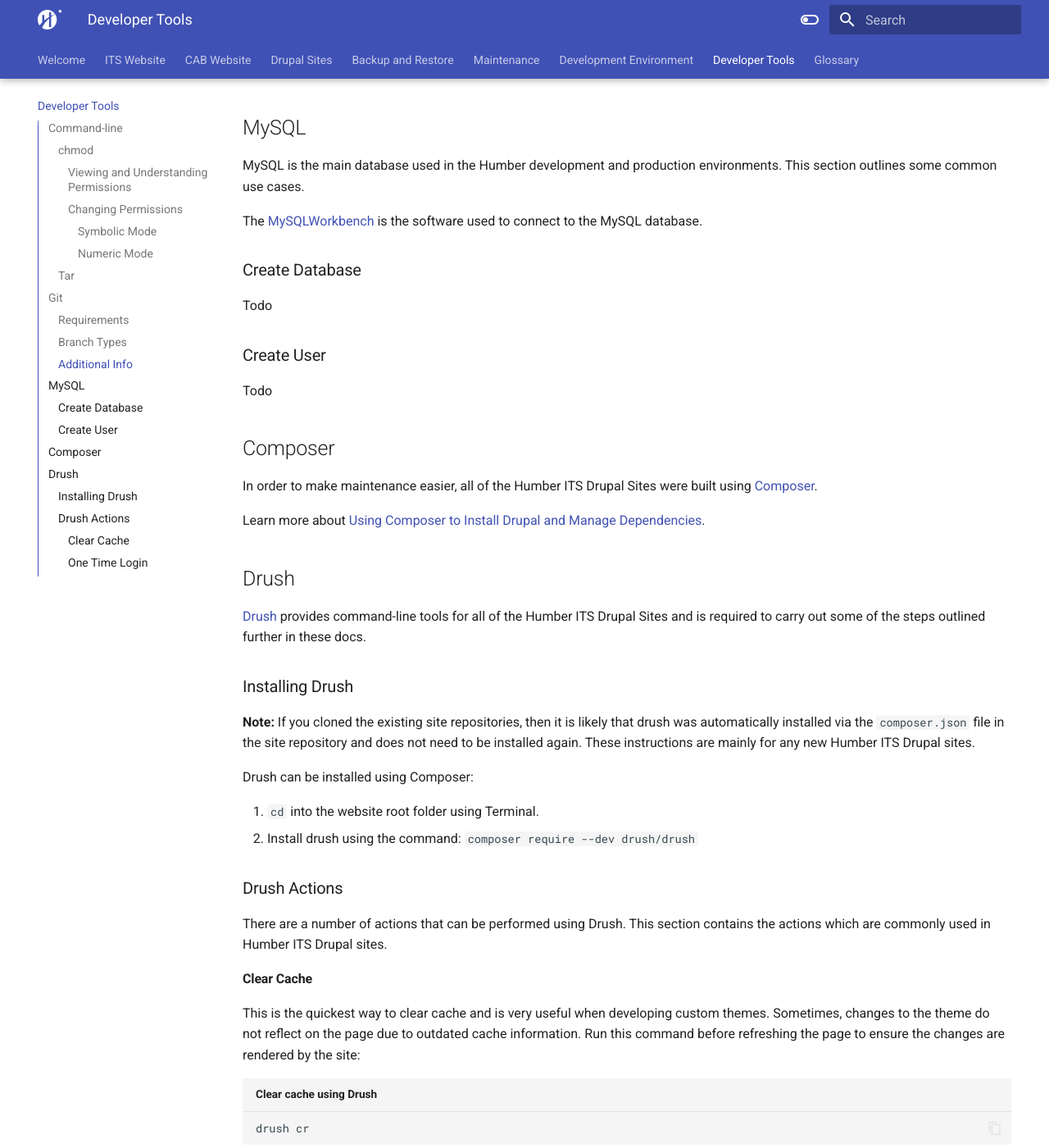
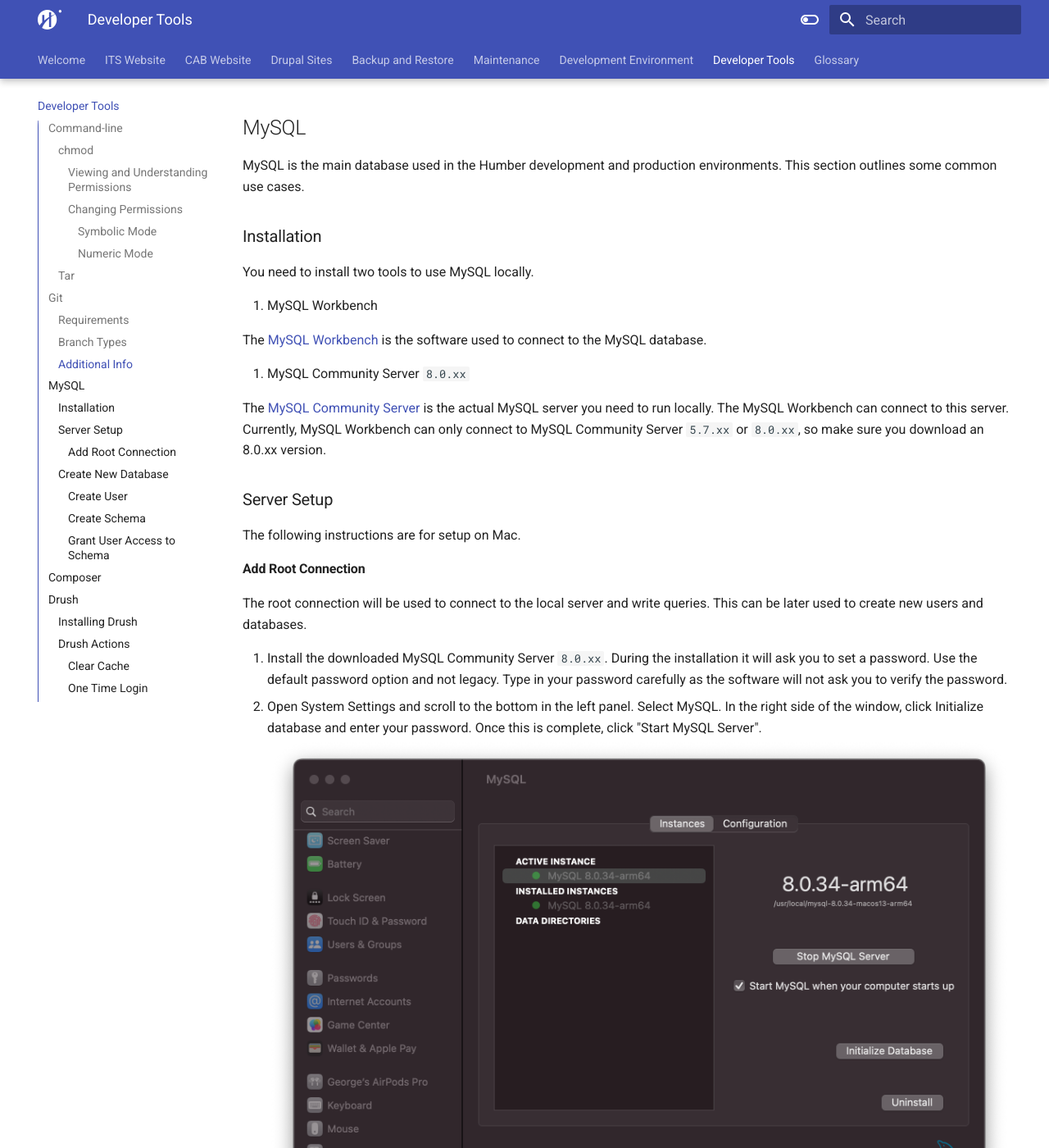
Before and after one commit to GeorgeCiesinski/custom-drupal-docs, an MkDocs documentation site: the page built from docs/developer-tools.md, in a window 1280 px wide and 1400 px high, scrolled down 5246 px. Shown: the whole window at 82% size. Built offline with MkDocs 1.6.1 and Material for MkDocs 9.7.7, drawn with Linux system fonts in a browser that asks for light colours; some of the changed text lies outside the part shown.

Commit message:
Expanded developer tools and added instructions to index

````diff
--- a/docs/developer-tools.md
+++ b/docs/developer-tools.md
@@ -204,16 +204,71 @@ Some more information can be found in these links. These are meant to get a bett
 
 MySQL is the main database used in the Humber development and production environments. This section outlines some common use cases.
 
-The [MySQLWorkbench](https://dev.mysql.com/downloads/workbench/) is the software used to connect to the MySQL database.
+### Installation
 
-### Create Database
+You need to install two tools to use MySQL locally.
 
-Todo
+1. MySQL Workbench
 
-### Create User
+The [MySQL Workbench](https://dev.mysql.com/downloads/workbench/) is the software used to connect to the MySQL database.
 
-Todo
+2. MySQL Community Server `8.0.xx`
 
+The [MySQL Community Server](https://dev.mysql.com/downloads/mysql/) is the actual MySQL server you need to run locally. The MySQL Workbench can connect to this server. Currently, MySQL Workbench can only connect to MySQL Community Server `5.7.xx` or `8.0.xx`, so make sure you download an 8.0.xx version.
+
+### Server Setup
+
+The following instructions are for setup on Mac.
+
+#### Add Root Connection
+
+The root connection will be used to connect to the local server and write queries. This can be later used to create new users and databases.
+
+1. Install the downloaded MySQL Community Server `8.0.xx`. During the installation it will ask you to set a password. Use the default password option and not legacy. Type in your password carefully as the software will not ask you to verify the password.
+2. Open System Settings and scroll to the bottom in the left panel. Select MySQL. In the right side of the window, click Initialize database and enter your password. Once this is complete, click "Start MySQL Server".
+![MySQL Settings](assets/developer-tools/mysql-settings.png)
+3. Open MySQL Workbench and click the + button.
+![Add Connection](assets/developer-tools/workbench-add.png)
+4. Fill in the connection information as per below:
+![Connection Info](assets/developer-tools/connection-info.png)
+1. Click "Test Connection". This should prompt a popup asking for your password. Fill it in, making sure to checkmark "Save Password" and click OK.
+![Connection Password](assets/developer-tools/connection-password.png)
+1. If you see the below window, the connection is successful. In the Setup New Connection screen, you can now click OK and the connection will be saved.
+![Success](assets/developer-tools/success.png)
+
+### Create New Database
+
+Each local website requires a unique user and schema. In MySQL the schema is synomymous with database. The website is configured to use the created user to access the database.
+
+#### Create User
+
+1. Connect to the root database setup in [Add Root Connection](#add-root-connection).
+2. Click Users and Privileges in the left side menu.
+![users](assets/developer-tools/users.png)
+3. Click Create User, and then fill out the username and password.
+![create-user](assets/developer-tools/create-user.png)
+4. Click Apply to save the new user.
+
+**Note:** Make sure you set the host to localhost in order for the later steps to work.
+
+#### Create Schema
+
+1. Connect to the root database setup in [Add Root Connection](#add-root-connection).
+2. Click the Create New Schema button on the top toolbar.
+![Create New Schema](assets/developer-tools/create-new-schema.png)
+3. Name the new database, then select the Character Set `utf8mb4` and the Collation `utf8mb4_unicode_ci`. Click Apply, then Apply once again.
+![Configure Schema](assets/developer-tools/configure-schema.png)
+
+#### Grant User Access to Schema
+
+1. Connect to the root database setup in [Add Root Connection](#add-root-connection).
+2. In the Query tab, type the following SQL command where `itslocal` is replaced by the database, and `itsuser`@localhost is replaced by the username.
+
+```sql
+GRANT ALL PRIVILEGES ON itslocal TO itsuser@localhost;
+```
+
+3. Click CMD+Enter on Mac or Ctrl+Enter on Windows to run the query.
 
 ## Composer
 
````
Also changed, not shown: docs/index.md (+2 -0 lines), docs/assets/developer-tools/configure-schema.png (added), docs/assets/developer-tools/connection-info.png (added), docs/assets/developer-tools/connection-password.png (added), docs/assets/developer-tools/create-new-schema.png (added), docs/assets/developer-tools/create-user.png (added), docs/assets/developer-tools/mysql-settings.png (added), docs/assets/developer-tools/success.png (added), docs/assets/developer-tools/users.png (added), docs/assets/developer-tools/workbench-add.png (added).
